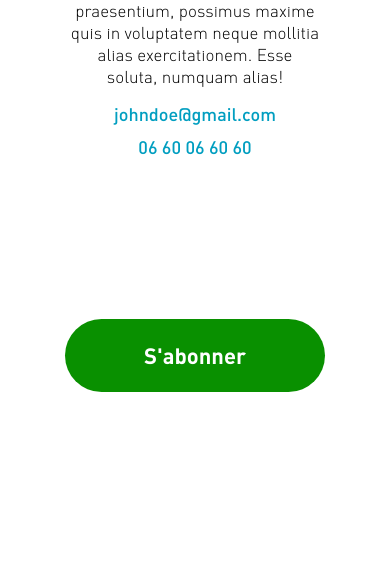
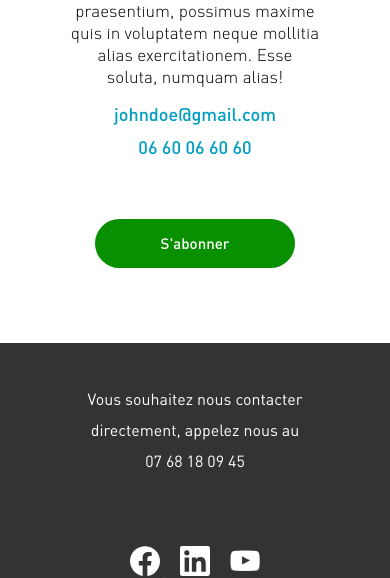
Before and after one commit to barberob/RopeUp, a PHP site: page /html/espaces_verts.php in a window 390 px wide. Shown: the part 4141-4719 px from the top of the page. Run offline with PHP 8.4, Linux system fonts and the light colour scheme.

Commit message:
responsive pack

```diff
--- a/css/pack.css
+++ b/css/pack.css
@@ -461,11 +461,11 @@ a.submit_button
 	border-radius: 50px;
 	text-decoration: none;
 	width: 260px;
-	height: 73px;
+	padding: 20px 0;
 	background: #007B96;
 	color: white;
-	font-size: 22px;
-	font-family:'DINPro_Bold';
+	font-size: 20px;
+	font-family:'DINPro_Medium';
 	display: flex;
 	align-items: center;
 	justify-content: center;
@@ -477,7 +477,7 @@ a.submit_button
 
 
 
-/*//////////////////// hide ////////////////////////////////////////////*/
+/*////////////////////hide ////////////////////////////////////////////*/
 
 div.background.com,div.background.manage
 {
--- a/css/responsive_pack.css
+++ b/css/responsive_pack.css
@@ -133,6 +133,16 @@
 		margin: 0;
 	}
 
+	a.submit_button
+	{
+
+		width: 200px;
+		padding: 15px 0;
+		font-size: 15px;
+		margin-top: 75px;
+		margin-bottom: 100px;
+	}
+
 
 
 
@@ -174,6 +184,12 @@
 	{
 		width :130px;
 		height: 130px;
+	}
+
+	a.submit_button
+	{
+		margin-top: 50px;
+		margin-bottom: 75px;
 	}
 
 
```
